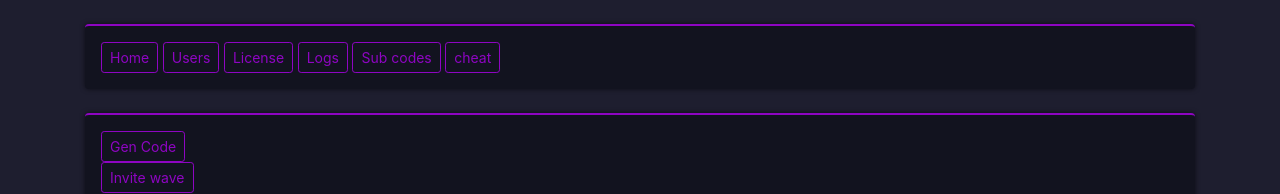
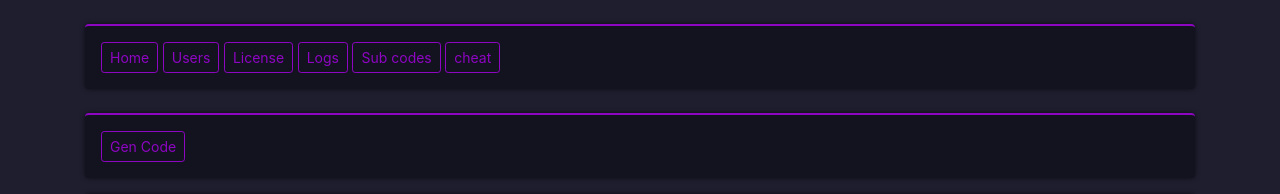
Before and after one commit to NotClynt/Panel, a PHP site: page /admin/invites.php in a window 1280 px wide. Shown: the part 56-250 px from the top of the page. Run offline with PHP 8.4, Linux system fonts and the light colour scheme; the visitor is signed in with stand-in values (Sample User, id 1); data that the repository does not hold is empty; some libraries are stand-ins or nearby versions.

Commit message:
Update invites.php

```diff
--- a/admin/invites.php
+++ b/admin/invites.php
@@ -53,36 +53,6 @@ if ($_SERVER['REQUEST_METHOD'] === 'POST') {
 	header("location: invites");
 
 
-    // if (isset($_POST["invWave"])) {
-    //     $admin->getInvWave($username);
-    //     $sql = "INSERT INTO `logs` (`log_user`, `log_action`, `log_time`) VALUES ('$username', 'Generated Invite Wave', NOW())";
-    //     $result = $mysqli->query($sql);
-
-    //     //
-    //     $webhook = INVITE_WEBHOOK;
-    //     $embed = array(
-    //         "title" => "New Invite Code",
-    //         "description" => "A new invite code has been generated by $username",
-    //         "color" => 0x00ff00
-    //     );
-    //     $data = array(
-    //         "embeds" => array($embed)
-    //     );
-    //     $options = array(
-    //         'http' => array(
-    //             'header'  => "Content-type: application/json\r\n",
-    //             'method'  => 'POST',
-    //             'content' => json_encode($data)
-    //         )
-    //     );
-    //     // send webhook
-    //     $context  = stream_context_create($options);
-    //     $result = file_get_contents($webhook, false, $context);
-
-    // }
-
-    // header("location: invites");
-
 }
 ?>
 
@@ -101,15 +71,6 @@ if ($_SERVER['REQUEST_METHOD'] === 'POST') {
 					</button>
 
 				</form>
-
-                <form method="POST" action="<?php Util::display($_SERVER['PHP_SELF']); ?>">
-
-                    <button name="invWave" type="submit" class="btn btn-outline-primary btn-sm">
-                        Invite wave
-                    </button>
-
-                </form>
-
 			</div>
 		</div>
 
```
